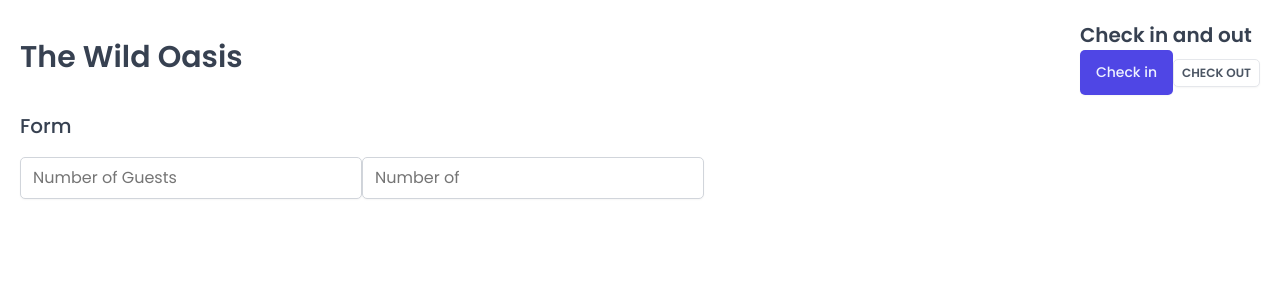
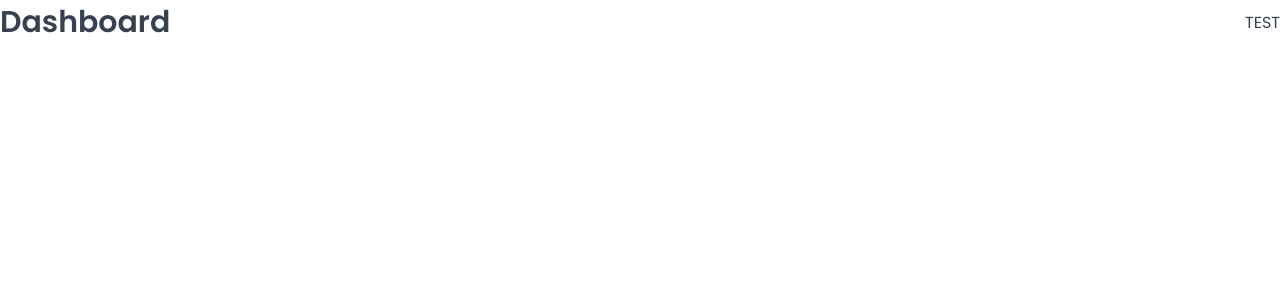
Before and after one commit to banelengwane/wild-oasis, a React (Vite) app: page /dashboard in a window 1280 px wide. Shown: the top 300 px of the page. Built offline with nearby package versions, Linux system fonts and the light colour scheme; a web font is replaced by a local one.

Commit message:
setting up pages and routes

```diff
--- a/package.json
+++ b/package.json
@@ -12,6 +12,7 @@
   "dependencies": {
     "react": "^18.2.0",
     "react-dom": "^18.2.0",
+    "react-router-dom": "^6.26.2",
     "styled-components": "^6.1.13"
   },
   "devDependencies": {
--- a/src/App.jsx
+++ b/src/App.jsx
@@ -1,37 +1,31 @@
-import styled from "styled-components"
-import GlobalStyle from "./styles/GlobalStyles"
-import Button from './ui/Button'
-import Input from "./ui/Input"
-import Heading from "./ui/Heading"
-import Row from "./ui/Row"
+import { BrowserRouter, Navigate, Route, Routes } from "react-router-dom"
 
-const StyledApp = styled.main`
-  padding: 20px;
-`
-
+import GlobalStyles from './styles/GlobalStyles'
+import Dashboard from './pages/Dashboard'
+import Bookings from './pages/Bookings'
+import Cabins from './pages/Cabins'
+import Users from './pages/Users'
+import Settings from './pages/Settings'
+import Account from './pages/Account'
+import Login from './pages/Login'
+import PageNotFound from './pages/PageNotFound'
 function App() {
   return (
     <>
-      <GlobalStyle />
-      <StyledApp>
-        <Row>
-          <Row type='horizontal'>
-            <Heading as='h1'>The Wild Oasis</Heading>
-            <div>
-              <Heading as='h2'>Check in and out</Heading>
-              <Button onClick={() => alert("Check in")}>Check in</Button>
-              <Button variation='secondary' size='small' onClick={() => alert("Check Out")}>Check Out</Button>
-            </div>
-          </Row>
-          <Row>
-            <Heading as='h3'>Form</Heading>
-            <form>
-              <Input type="number" placeholder="Number of Guests" />
-              <Input type="number" placeholder="Number of  " />
-            </form>
-          </Row>
-        </Row>
-      </StyledApp>
+      <GlobalStyles />
+      <BrowserRouter>
+        <Routes>
+          <Route index element={<Navigate replace to='dashboard' />} />
+          <Route path='dashboard' element={<Dashboard />} />
+          <Route path='bookings' element={<Bookings />} />
+          <Route path='cabins' element={<Cabins />} />
+          <Route path='users' element={<Users />} />
+          <Route path='settings' element={<Settings />} />
+          <Route path='account' element={<Account />} />
+          <Route path='login' element={<Login />} />
+          <Route path='*' element={<PageNotFound />} />
+        </Routes>
+      </BrowserRouter>
     </>
   )
 }
```
Also changed, not shown: 1 other file (tests, documents, lock files or other folders).
